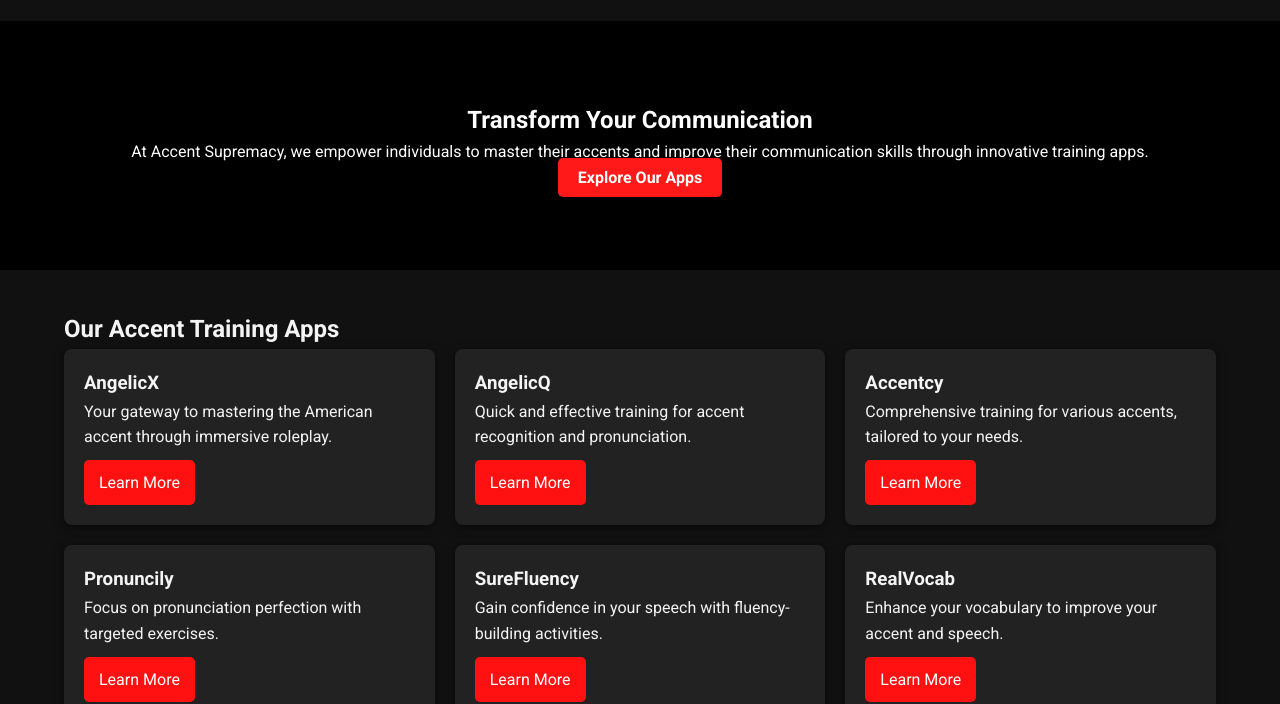
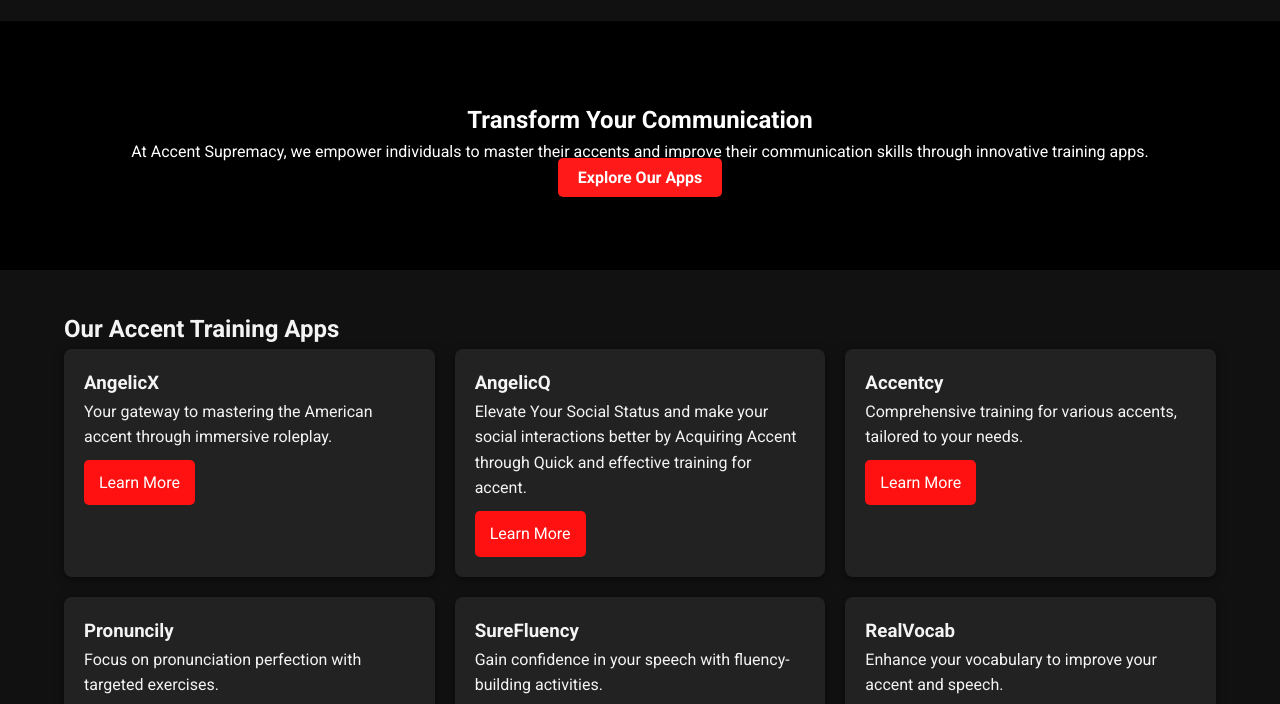
Before and after one commit to Amrits78/AccentS, a plain HTML site: page index.html in a window 1280 px wide. Shown: the part 96-800 px from the top of the page. Drawn offline with Linux system fonts and the light colour scheme.

Commit message:
Update index.html

```diff
--- a/index.html
+++ b/index.html
@@ -48,7 +48,7 @@
                     </div>
                     <div class="app-card">
                         <h3>AngelicQ</h3>
-                        <p>Quick and effective training for accent recognition and pronunciation.</p>
+                        <p>Elevate Your Social Status and make your social interactions better by Acquiring Accent through Quick and effective training for accent.</p>
                         <a href="https://angelicq.com/" class="download-button">Learn More</a>
                     </div>
                     <div class="app-card">
```
